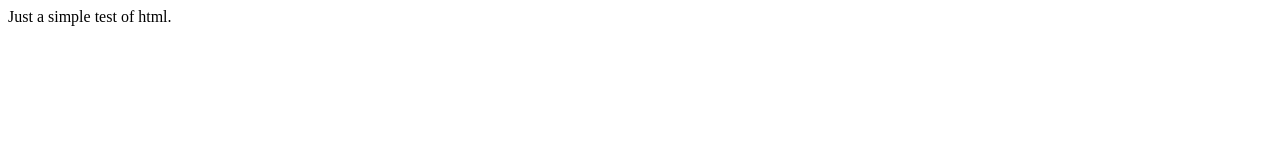
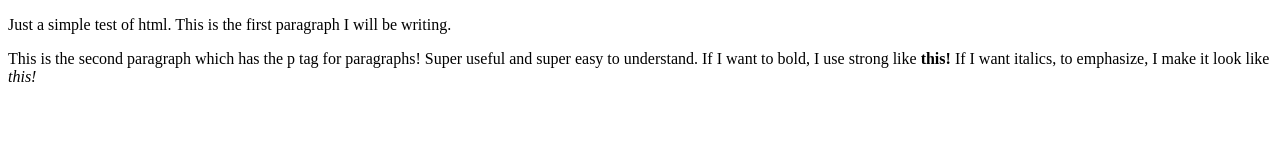
Before and after one commit to lutimoth/Odin_Project_Portfolio, a plain HTML site: page html-boilerplate/index.html in a window 1280 px wide. Drawn offline with Linux system fonts and the light colour scheme.

Commit message:
Updated index.html

```diff
--- a/html-boilerplate/index.html
+++ b/html-boilerplate/index.html
@@ -6,6 +6,17 @@
     </head>
 
     <body>
-        Just a simple test of html.
+        <p>
+            Just a simple test of html.
+            This is the first paragraph I will be writing.
+        </p>
+<!-- Second paragraph comments! -->
+        <p>
+            This is the second paragraph which has the p tag for paragraphs!
+            Super useful and super easy to understand.
+
+            If I want to bold, I use strong like <strong>this!</strong>
+            If I want italics, to emphasize, I make it look like <em> this!</em>
+        </p>
     </body>
 </html>
```
